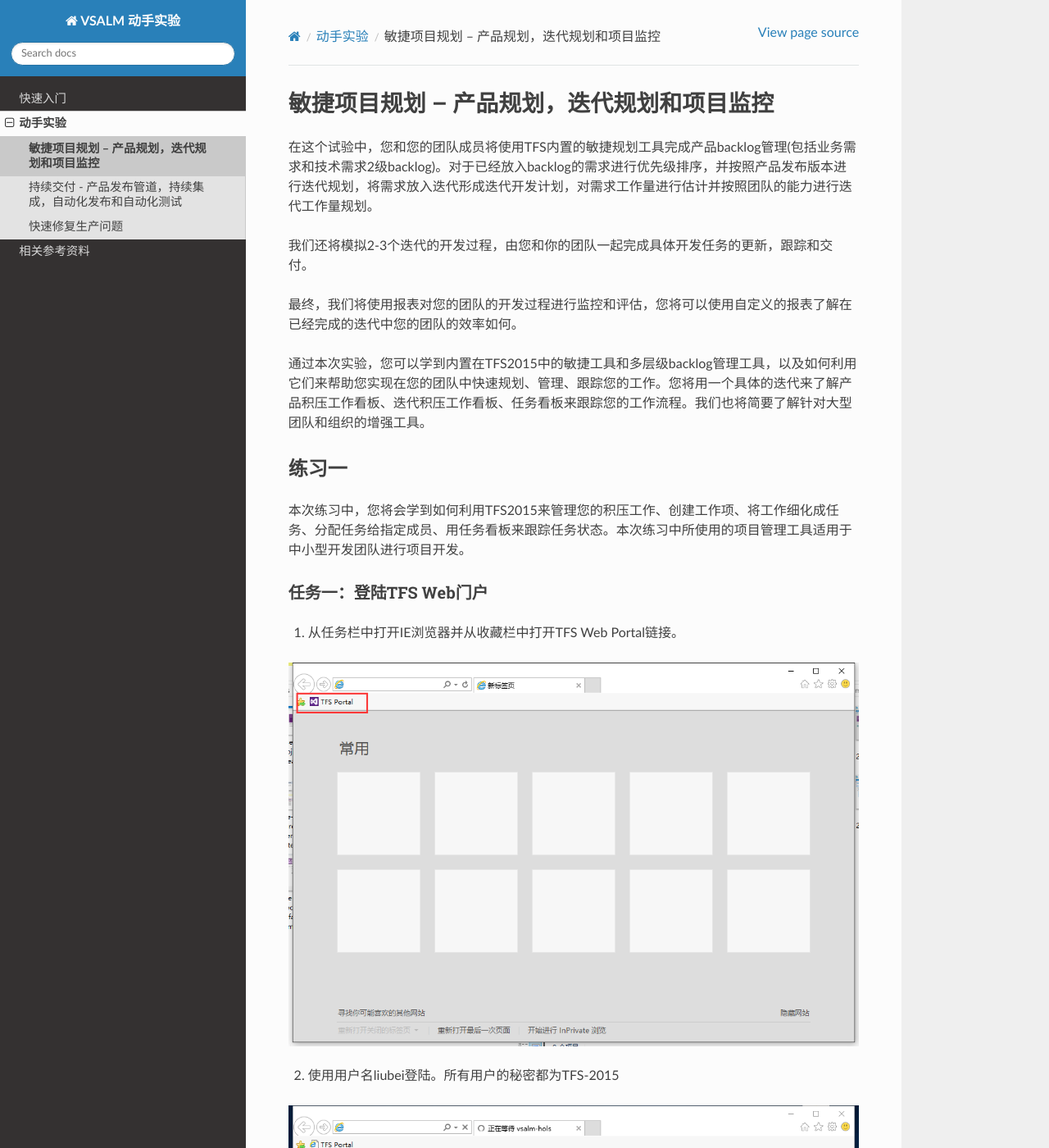
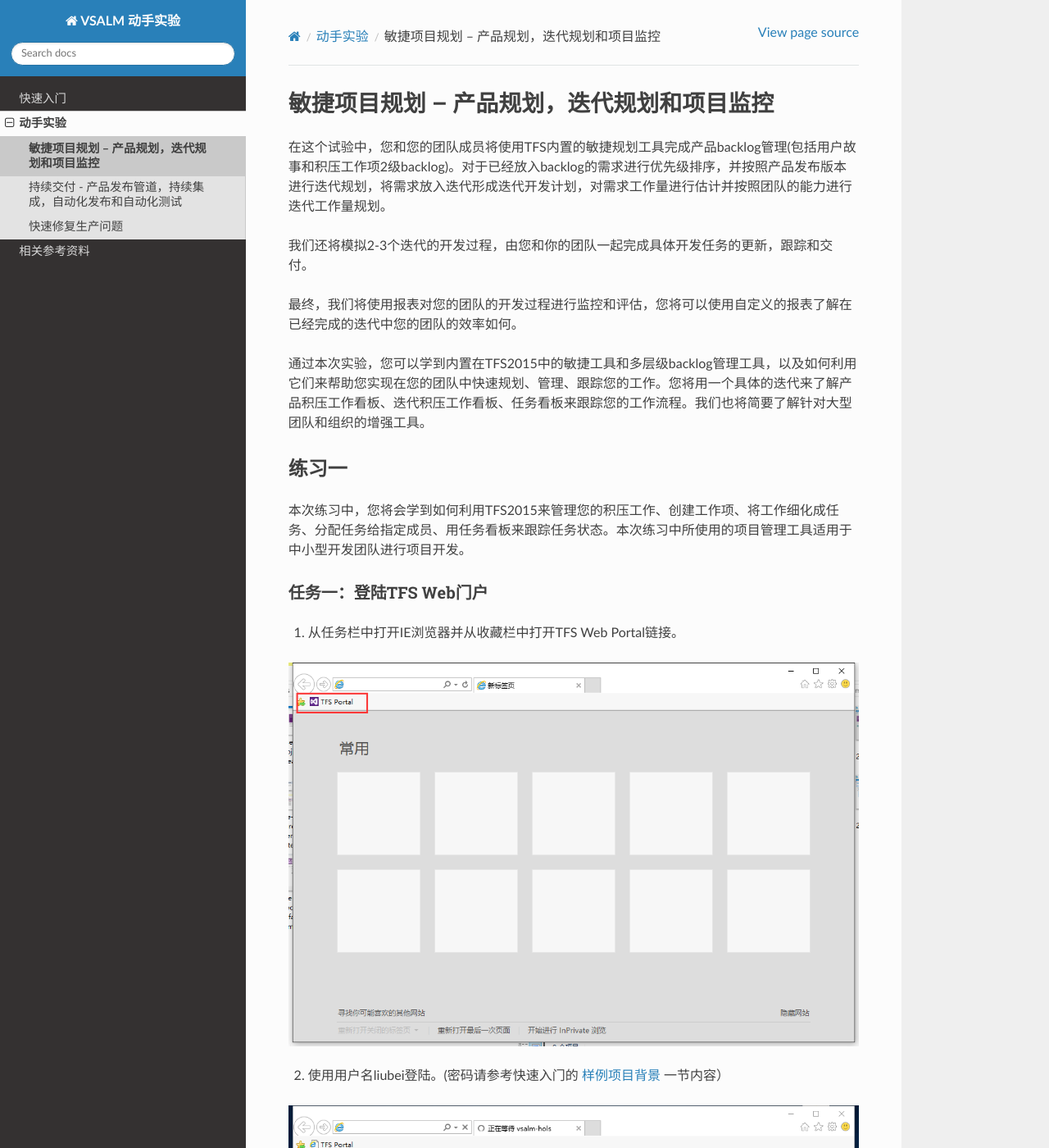
Before and after one commit to ups216/vsalm-hols, a Sphinx documentation site: the page built from docs/labs/agile-planning-and-portfolio-management.rst, in a window 1280 px wide and 1400 px high. Shown: the whole window at 82% size. Built offline with Sphinx 7.4.7 and the Read the Docs theme 2.0.0, drawn with Linux system fonts in a browser that asks for light colours; the version number could not be read and is left out.

Commit message:
prove reading and improve

```diff
--- a/docs/labs/agile-planning-and-portfolio-management.rst
+++ b/docs/labs/agile-planning-and-portfolio-management.rst
@@ -1,7 +1,7 @@
 敏捷项目规划 – 产品规划，迭代规划和项目监控
 ----------------------------------------
 
-在这个试验中，您和您的团队成员将使用TFS内置的敏捷规划工具完成产品backlog管理(包括业务需求和技术需求2级backlog)。对于已经放入backlog的需求进行优先级排序，并按照产品发布版本进行迭代规划，将需求放入迭代形成迭代开发计划，对需求工作量进行估计并按照团队的能力进行迭代工作量规划。
+在这个试验中，您和您的团队成员将使用TFS内置的敏捷规划工具完成产品backlog管理(包括用户故事和积压工作项2级backlog)。对于已经放入backlog的需求进行优先级排序，并按照产品发布版本进行迭代规划，将需求放入迭代形成迭代开发计划，对需求工作量进行估计并按照团队的能力进行迭代工作量规划。
 
 我们还将模拟2-3个迭代的开发过程，由您和你的团队一起完成具体开发任务的更新，跟踪和交付。
 
@@ -21,7 +21,7 @@
 
 .. figure:: images/Exercise-1-Open-TFS-Web-Portal-From-Browse.png
 
-2.	使用用户名liubei登陆。所有用户的秘密都为TFS-2015
+2.	使用用户名liubei登陆。(密码请参考快速入门的 :doc:`/getting-started/sample-project-introduction` 一节内容）
 
 .. figure:: images/Exercise-1-Login-TFS-Web-Portal-From-Browse.png
 
```
